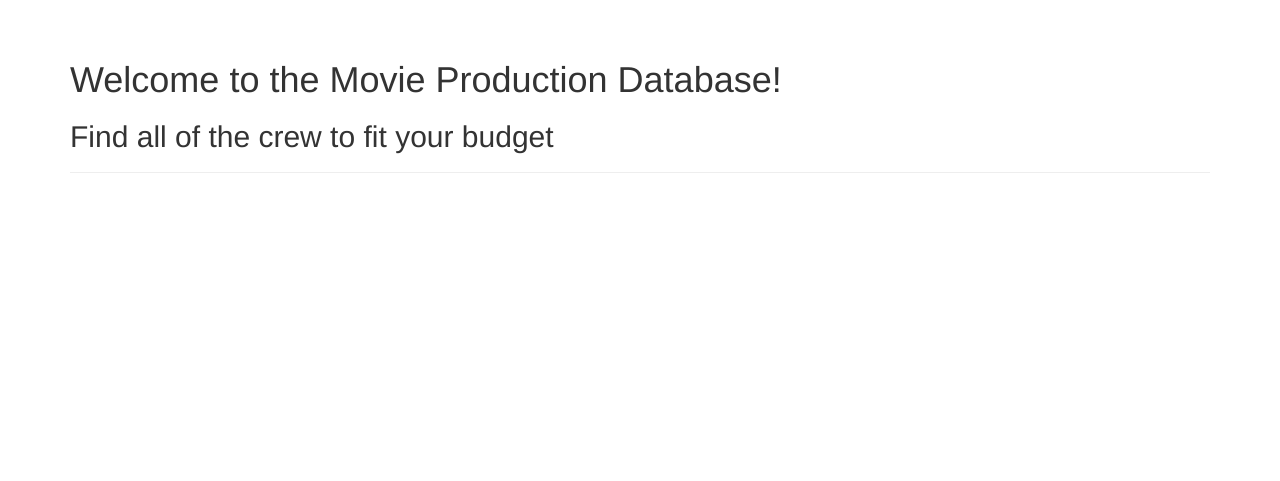
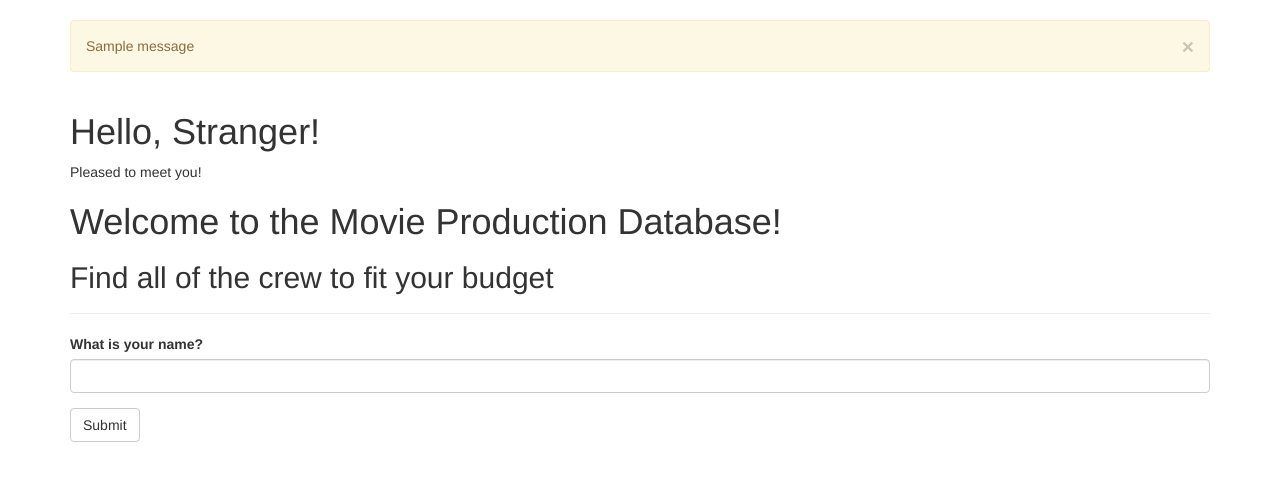
Before and after one commit to lesthetester/movieProductionApp, a Flask app: page / in a window 1280 px wide. Shown: the part 52-533 px from the top of the page. Run offline with Flask 2, Linux system fonts and the light colour scheme; one stand-in notice (Sample message) is shown; some libraries are stand-ins or nearby versions.

Commit message:
database and email
Setup database migrations and email templates and can send emails

```diff
--- a/app.py
+++ b/app.py
@@ -1,9 +1,76 @@
-from flask import Flask, render_template
+import os
+from threading import Thread
+from flask import Flask, render_template, session, redirect, url_for, flash
 from flask_bootstrap import Bootstrap
+from flask_wtf import FlaskForm
+from flask_moment import Moment
+from wtforms import StringField, SubmitField
+from wtforms.validators import DataRequired
+from flask_sqlalchemy import SQLAlchemy
+from flask_migrate import Migrate
+from flask_mail import Mail, Message
+
+basedir = os.path.abspath(os.path.dirname(__file__))
 
 app = Flask(__name__)
+app.config['SECRET_KEY'] = 'hard to guess string'
+app.config['SQLALCHEMY_DATABASE_URI'] =\
+    'sqlite:///' + os.path.join(basedir, 'data.sqlite')
+app.config['SQLALCHEMY_TRACK_MODIFICATIONS'] = False
+app.config['MAIL_SERVER'] = 'smtp.googlemail.com'
+app.config['MAIL_PORT'] = 587
+app.config['MAIL_USE_TLS'] = True
+app.config['MAIL_USERNAME'] = os.environ.get('MAIL_USERNAME')
+app.config['MAIL_PASSWORD'] = os.environ.get('MAIL_PASSWORD')
+app.config['MOVIE_MAIL_SUBJECT_PREFIX'] = '[Movie Pro]'
+app.config['MOVIE_MAIL_SENDER'] = 'Movie Admin <movieadmin@example.com>'
+app.config['MOVIE_ADMIN'] = os.environ.get('MOVIE_ADMIN')
 
 bootstrap = Bootstrap(app)
+moment = Moment(app)
+db = SQLAlchemy(app)
+migrate = Migrate(app, db)
+mail = Mail(app)
+
+class Role(db.Model):
+    __tablename__ = 'roles'
+    id = db.Column(db.Integer, primary_key=True)
+    name = db.Column(db.String(64), unique=True)
+    users = db.relationship('User', backref='role', lazy='dynamic')
+
+    def __repr__(self):
+        return '<Role %r>' % self.name
+
+class User(db.Model):
+    __tablename__ = 'users'
+    id = db.Column(db.Integer, primary_key=True)
+    username = db.Column(db.String(64), unique=True, index=True)
+    role_id = db.Column(db.Integer, db.ForeignKey('roles.id'))
+
+
+    def __repr__(self):
+        return '<User %r>' % self.username
+
+class NameForm(FlaskForm):
+    name = StringField('What is your name?', validators=[DataRequired()])
+    submit = SubmitField('Submit')
+
+def send_async_email(app, msg):
+    with app.app_context():
+        mail.send(msg)
+
+def send_email(to, subject, template, **kwargs):
+    msg = Message(app.config['MOVIE_MAIL_SUBJECT_PREFIX'] + subject,
+                  sender=app.config['MOVIE_MAIL_SENDER'], recipients=[to])
+    msg.body = render_template(template + '.txt', **kwargs)
+    msg.html = render_template(template + '.html', **kwargs)
+    thr = Thread(target=send_async_email, args=[app, msg])
+    thr.start()
+    return thr
+
+@app.shell_context_processor
+def make_shell_context():
+    return dict(db=db, User=User, Role=Role)
 
 @app.errorhandler(404)
 def page_not_found(e):
@@ -13,9 +80,25 @@ def page_not_found(e):
 def internal_server_error(e):
     return render_template('500.html'), 500
 
-@app.route('/')
+@app.route('/', methods=['GET', 'POST'])
 def home():
-    return render_template ('home.html')
+    form = NameForm()
+    if form.validate_on_submit():
+        user = User.query.filter_by(username=form.name.data).first()
+        if user is None:
+            user = User(username=form.name.data)
+            db.session.add(user)
+            db.session.commit()
+            session['known'] = False
+            if app.config['MOVIE_ADMIN']:
+                send_email(app.config['MOVIE_ADMIN'], 'New User',
+                           'mail/new_user', user=user)
+        else:
+            session['known'] = True
+        session['name'] = form.name.data
+        return redirect(url_for('home'))
+    return render_template('home.html', form=form, name=session.get('name'),
+                           known=session.get('known', False))
 
 @app.route('/about')
 def about_us():
@@ -107,5 +190,6 @@ def past_projects():
 
 
 
+
 if __name__ == '__main__':
     app.run(debug=True)
--- a/templates/base.html
+++ b/templates/base.html
@@ -29,6 +29,13 @@
 
 {% block content %}
 <div class="container">
+    {% for message in get_flashed_messages() %}
+    <div class="alert alert-warning">
+        <button type="button" class="close" data-dismiss="alert">&times;</button>
+        {{ message }}
+    </div>
+    {% endfor %}
+
     {% block page_content %}{% endblock %}
 </div>
 {% endblock %}
--- a/templates/home.html
+++ b/templates/home.html
@@ -1,10 +1,19 @@
 {% extends "base.html" %}
+{% import "bootstrap/wtf.html" as wtf %}
 
 {% block title %}Movie Production App{% endblock %}
 
 {% block page_content %}
 <div class="page-header">
+    <h1>Hello, {% if name %}{{ name }}{% else %}Stranger{% endif %}!</h1>
+    {% if not known %}
+    <p>Pleased to meet you!</p>
+    {% else %}
+    <p>Happy to see you again!</p>
+    {% endif %}
+
     <h1>Welcome to the Movie Production Database!</h1>
     <h2>Find all of the crew to fit your budget</h2>
 </div>
+{{ wtf.quick_form(form) }}
 {% endblock %}
--- /dev/null
+++ b/templates/mail/new_user.txt
@@ -0,0 +1 @@
+User {{ user.username }} has joined.
```
Also changed, not shown: data.sqlite (added), 1 other file.
